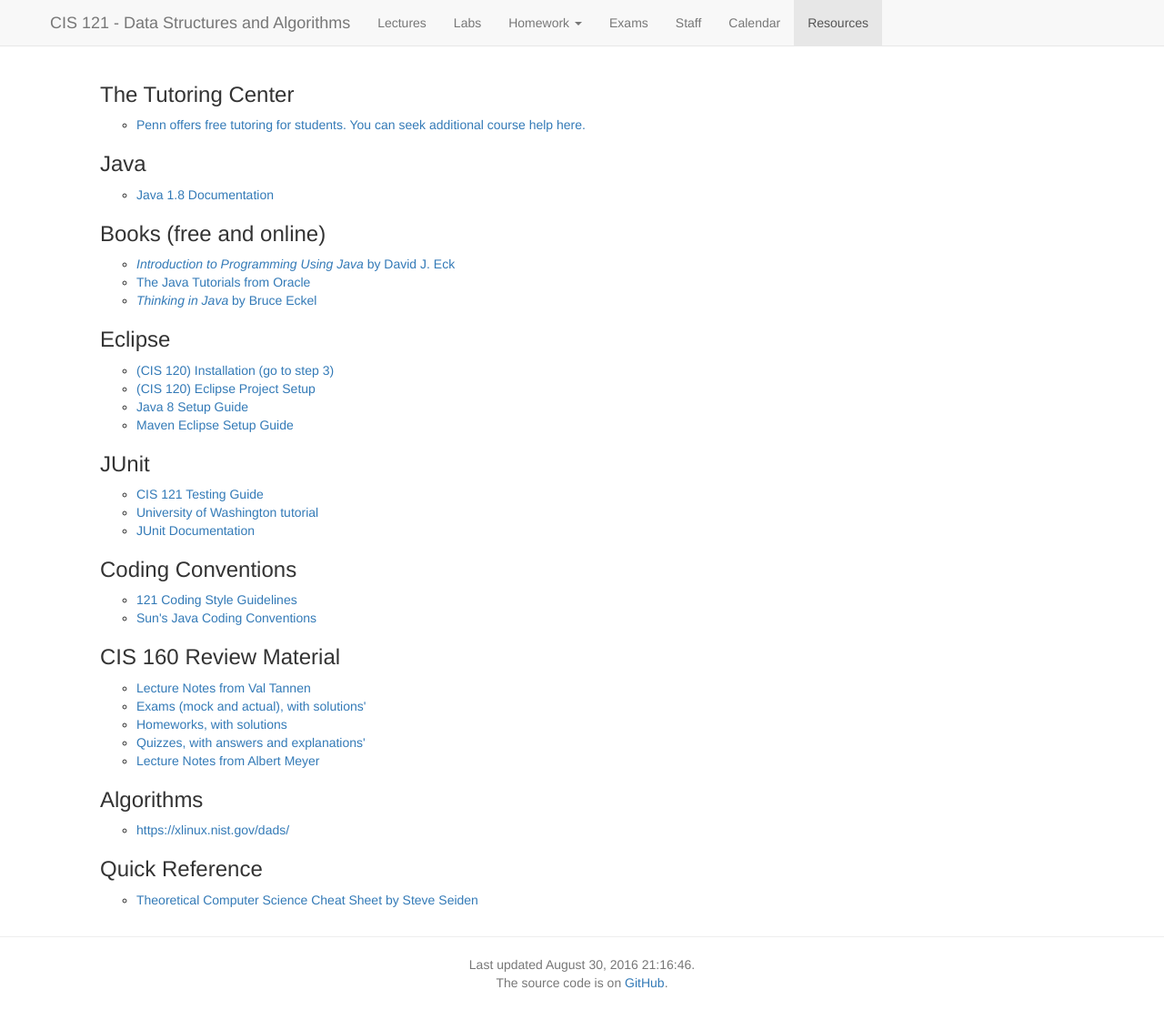
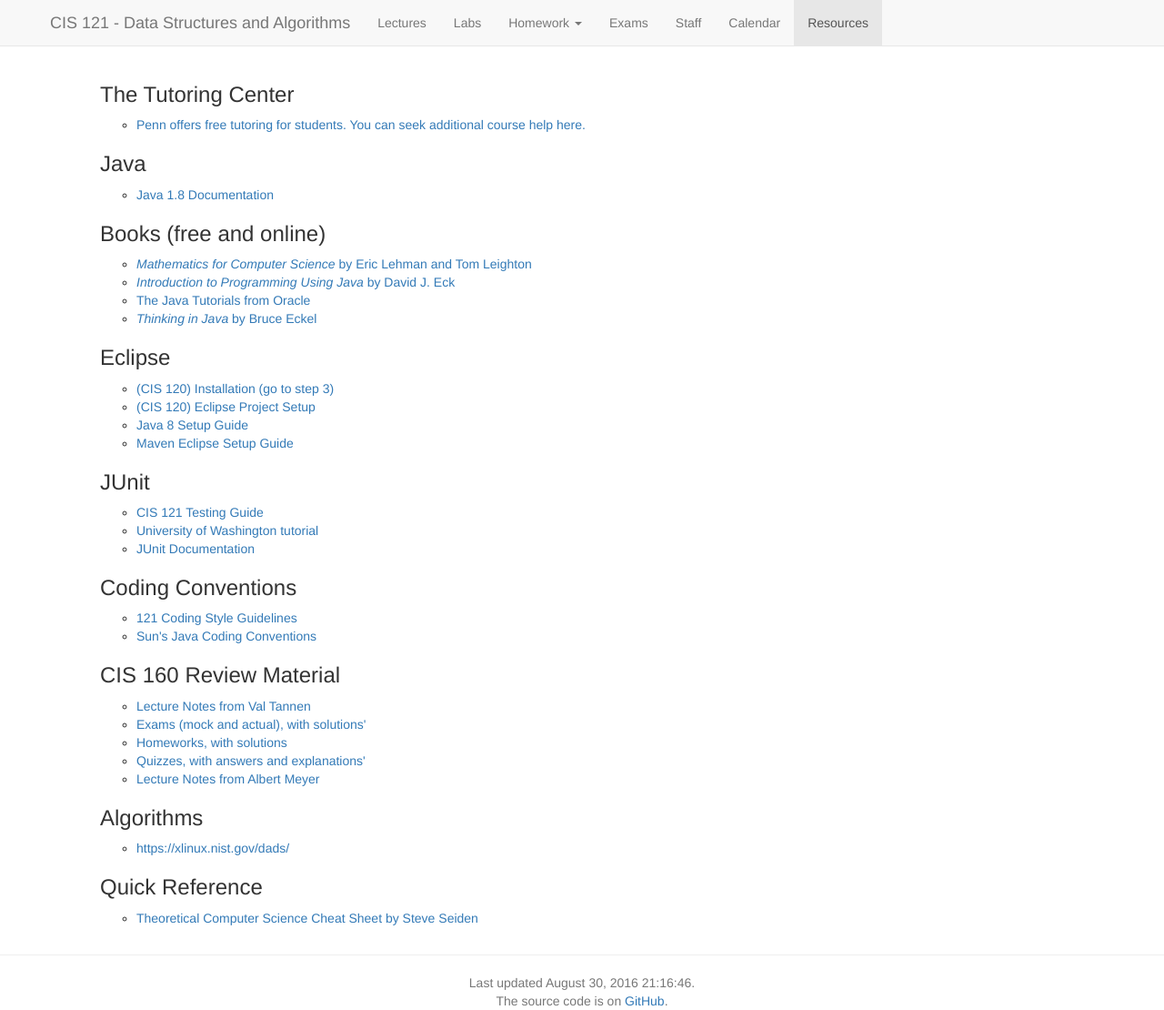
Before and after one commit to vikramkh/course-website-16fa, a Jekyll site: the page built from resources.md, in a window 1280 px wide. Shown: the whole page at 91% size. Built offline with Jekyll 4.4.1, drawn with Linux system fonts in a browser that asks for light colours; nearby versions of some CDN libraries.

Commit message:
Added book to resources
Mathematics for Computer Science

```diff
--- a/_data/resources.yaml
+++ b/_data/resources.yaml
@@ -12,6 +12,8 @@
 
 - header: Books (free and online)
   links:
+    - text: <cite>Mathematics for Computer Science</cite> by Eric Lehman and Tom Leighton
+      link: https://www.cs.princeton.edu/courses/archive/fall06/cos341/handouts/mathcs.pdf
 
     - text: <cite>Introduction to Programming Using Java</cite> by David J. Eck
       link: http://math.hws.edu/javanotes/
```
